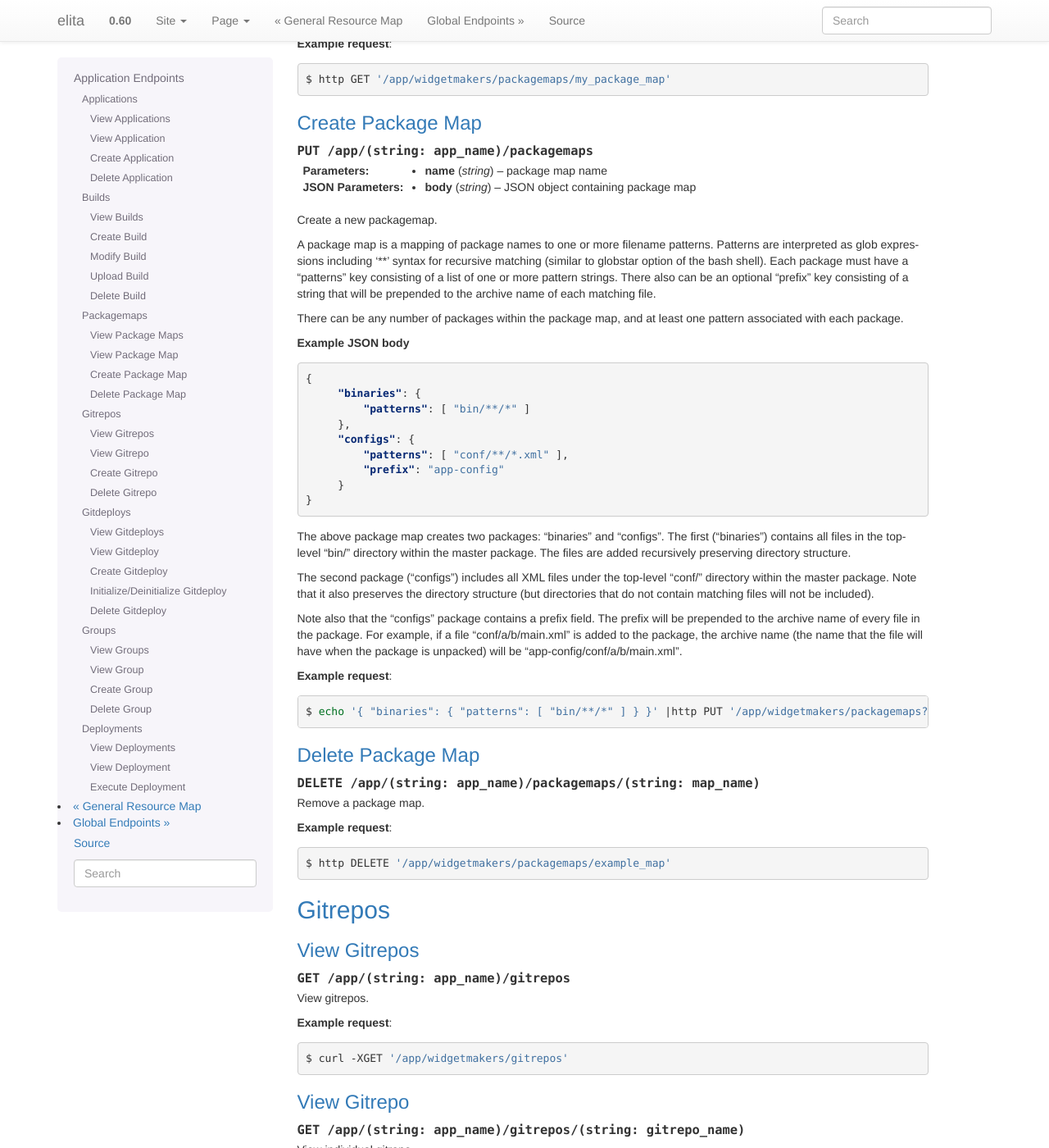
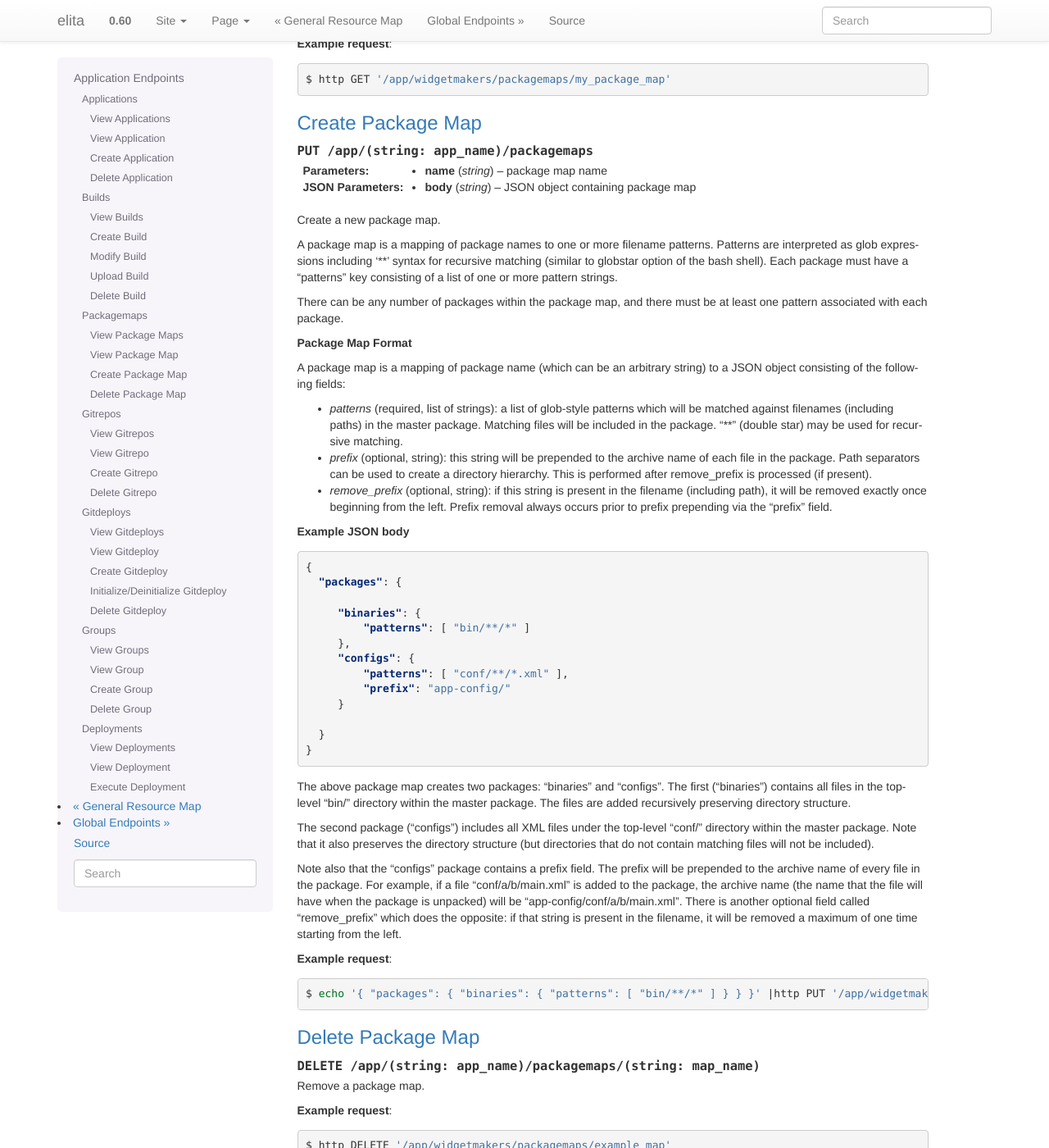
Before and after one commit to bkeroack/elita, a Sphinx documentation site: the page built from doc/app.rst, in a window 1280 px wide and 1400 px high, scrolled down 4236 px. Shown: the whole window at 82% size. Built offline with Sphinx 7.4.7, drawn with Linux system fonts in a browser that asks for light colours.

Commit message:
add remove_prefix option, misc fixes, flesh out docs

```diff
--- a/doc/app.rst
+++ b/doc/app.rst
@@ -249,27 +249,45 @@ Create Package Map
    :type name: string
    :jsonparam string body: JSON object containing package map
 
-   Create a new packagemap.
+   Create a new package map.
 
    A package map is a mapping of package names to one or more filename patterns. Patterns are interpreted as glob expressions
    including '**' syntax for recursive matching (similar to globstar option of the bash shell). Each package must have a
-   "patterns" key consisting of a list of one or more pattern strings. There also can be an optional "prefix" key consisting
-   of a string that will be prepended to the archive name of each matching file.
+   "patterns" key consisting of a list of one or more pattern strings.
 
-   There can be any number of packages within the package map, and at least one pattern associated with each package.
+   There can be any number of packages within the package map, and there must be at least one pattern associated with each package.
+
+   **Package Map Format**
+
+   A package map is a mapping of package name (which can be an arbitrary string) to a JSON object consisting of the
+   following fields:
+
+   - *patterns* (required, list of strings): a list of glob-style patterns which will be matched against
+     filenames (including paths) in the master package. Matching files will be included in the package. "**" (double
+     star) may be used for recursive matching.
+   - *prefix* (optional, string): this string will be prepended to the archive name of each file in the package. Path
+     separators can be used to create a directory hierarchy. This is performed after remove_prefix is processed (if
+     present).
+   - *remove_prefix* (optional, string): if this string is present in the filename (including path), it will be removed
+     exactly once beginning from the left. Prefix removal always occurs prior to prefix prepending via the "prefix" field.
+
 
    **Example JSON body**
 
    .. sourcecode:: json
 
       {
+        "packages": {
+
            "binaries": {
                "patterns": [ "bin/**/*" ]
            },
            "configs": {
                "patterns": [ "conf/**/*.xml" ],
-               "prefix": "app-config"
+               "prefix": "app-config/"
            }
+
+        }
       }
 
    The above package map creates two packages: "binaries" and "configs". The first ("binaries") contains all files in
@@ -280,13 +298,15 @@ Create Package Map
 
    Note also that the "configs" package contains a prefix field. The prefix will be prepended to the archive name of every
    file in the package. For example, if a file "conf/a/b/main.xml" is added to the package, the archive name (the name that
-   the file will have when the package is unpacked) will be "app-config/conf/a/b/main.xml".
+   the file will have when the package is unpacked) will be "app-config/conf/a/b/main.xml". There is another optional field
+   called "remove_prefix" which does the opposite: if that string is present in the filename, it will be removed a maximum
+   of one time starting from the left.
 
    **Example request**:
 
    .. sourcecode:: bash
 
-      $ echo '{ "binaries": { "patterns": [ "bin/**/*" ] } }' |http PUT '/app/widgetmakers/packagemaps?name=example_map'
+      $ echo '{ "packages": { "binaries": { "patterns": [ "bin/**/*" ] } } }' |http PUT '/app/widgetmakers/packagemaps?name=example_map'
 
 
 Delete Package Map
--- a/doc/gitdeploy.rst
+++ b/doc/gitdeploy.rst
@@ -59,7 +59,7 @@ Example:
         },
         "configs": {
             "patterns": [ "conf/**/*.xml" ],
-            "prefix": "app-config"
+            "prefix": "app-config/"
         }
    }
 
@@ -72,7 +72,9 @@ Note that it also preserves the directory structure (but directories that do not
 
 Note also that the "configs" package contains a prefix field. The prefix will be prepended to the archive name of every
 file in the package. For example, if a file "conf/a/b/main.xml" is added to the package, the archive name (the name that
-the file will have when the package is unpacked) will be "app-config/conf/a/b/main.xml".
+the file will have when the package is unpacked) will be "app-config/conf/a/b/main.xml". There is another optional field
+called "remove_prefix" which does the opposite: if that string is present in the filename, it will be removed a maximum
+of one time starting from the left.
 
 Package maps support any number of package definitions, and each package can have any number of patterns associated with
 it (but must have at least one). Prefix is optional.
```
Also changed, not shown: 7 other files.
